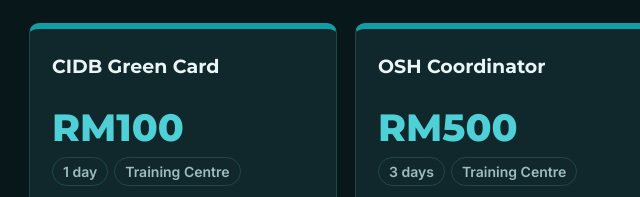
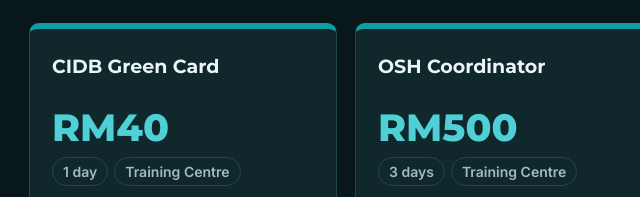
Before and after one commit to hpbc/hpbc, a plain HTML site: page index.html in a window 1280 px wide. Shown: the part 801-998 px from the top of the page, 131-771 px from the left. Drawn offline with Linux system fonts and the light colour scheme; no server answers.

Commit message:
Update index.html

```diff
--- a/index.html
+++ b/index.html
@@ -119,7 +119,7 @@ footer{text-align:center;padding:26px 20px 90px;color:var(--mut);font-size:14px}
 <ul><li>For supervisors, site engineers and foremen</li><li>Entry: minimum PT3 or SPM</li><li>Certificate as a trained person</li></ul>
 <a class="btn teal block" href="https://forms.gle/QWEbCe9b5h9PoovE8">Register</a></div>
 <div class="course"><h4>CIDB Green Card</h4>
-<div class="price">RM100</div><div><span class="tag">1 day</span><span class="tag">Training Centre</span></div>
+<div class="price">RM40</div><div><span class="tag">1 day</span><span class="tag">Training Centre</span></div>
 <ul><li>For construction workers and site personnel</li><li>Entry: minimum age 16</li><li>You receive the CIDB Green Card</li></ul>
 <a class="btn teal block" href="https://forms.gle/QWEbCe9b5h9PoovE8">Register</a></div>
 <div class="course"><h4>OSH Coordinator</h4>
```
